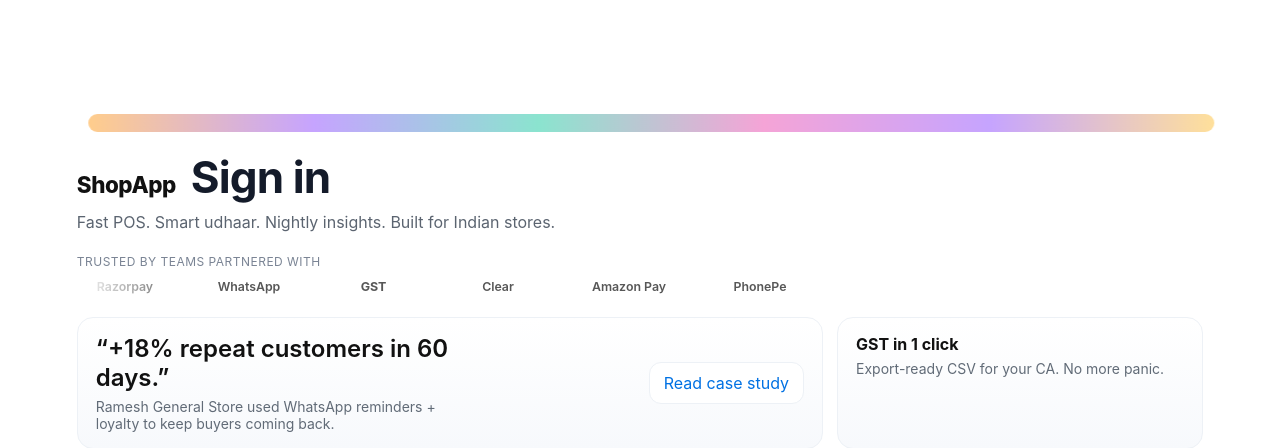
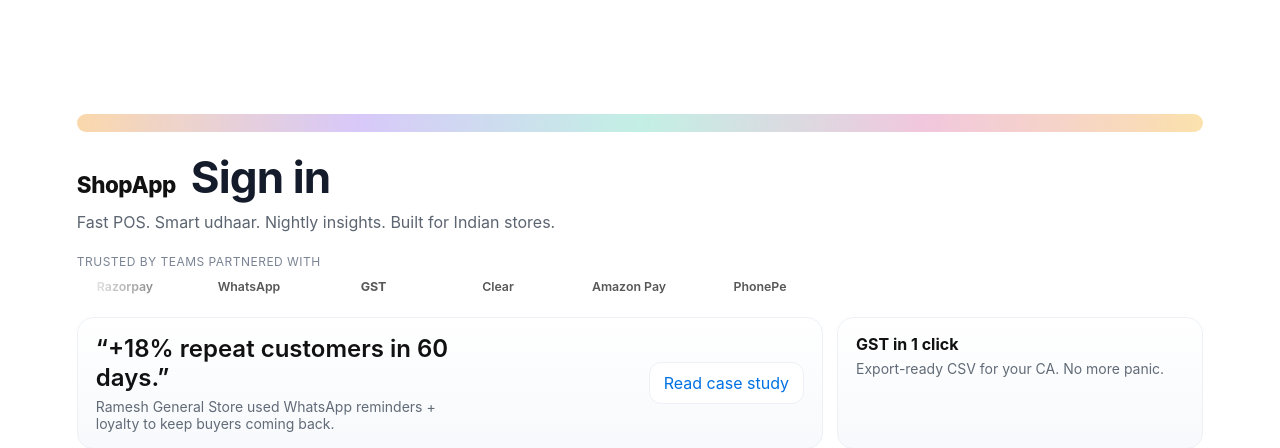
Before and after one commit to ishantswami13-crypto/BILLIONAIR-FIRST-PROJECT, a Flask app: page /login in a window 1280 px wide. Shown: the top 448 px of the page. Run offline with Flask 3, Linux system fonts and the light colour scheme; some web fonts are replaced.

Commit message:
chore: polish login ribbon

```diff
--- a/shopapp/static/css/login.css
+++ b/shopapp/static/css/login.css
@@ -14,10 +14,72 @@
 .tagline .hi{transition:color .2s ease}
 .tagline:hover .hi{color:#111}
 
-.ribbon{height:18px;border-radius:999px;margin:18px 0;
-background:linear-gradient(90deg,#ffcd8c,#c6a4ff,#8be4cf,#f5a4d7,#c6a4ff,#ffe09b);
-animation:slide 12s linear infinite}
-@keyframes slide{from{transform:translateX(-10%)}to{transform:translateX(10%)}}
+/* ——— Premium “Apple-like” ribbon: static gradient + breathing bloom ——— */
+.ribbon {
+  position: relative;
+  height: 18px;
+  border-radius: 999px;
+  margin: 18px 0;
+  overflow: hidden;
+  /* static multi-stop gradient (subtle) */
+  background: linear-gradient(90deg,
+    #ffd9a8 0%,
+    #d7c5ff 25%,
+    #b6f0e2 50%,
+    #f5c2de 75%,
+    #ffe3a9 100%
+  );
+  /* tone it down */
+  filter: saturate(0.9) contrast(0.98);
+  transform: translateZ(0);
+}
+
+/* bloom layer: very soft glow that breathes in place */
+.ribbon::before {
+  content: "";
+  position: absolute; inset: -30px -20%;
+  background: radial-gradient(60% 100% at 50% 50%,
+              rgba(255,255,255,.65), rgba(255,255,255,0) 60%);
+  filter: blur(12px);
+  opacity: .35;
+  animation: ribbon-breathe 6.2s ease-in-out infinite;
+}
+
+/* ultra-subtle sheen that crawls slowly (almost imperceptible) */
+.ribbon::after {
+  content: "";
+  position: absolute; inset: 0;
+  background: linear-gradient(120deg,
+              transparent 0%,
+              rgba(255,255,255,.25) 12%,
+              transparent 26%,
+              transparent 74%,
+              rgba(255,255,255,.18) 88%,
+              transparent 100%);
+  mix-blend-mode: soft-light;
+  opacity: .35;
+  animation: sheen-drift 18s linear infinite;
+}
+
+@keyframes ribbon-breathe {
+  0%, 100% { opacity: .28; filter: blur(10px); }
+  50%      { opacity: .40; filter: blur(14px); }
+}
+
+@keyframes sheen-drift {
+  0%   { transform: translateX(-6%); }
+  100% { transform: translateX(6%); }
+}
+
+/* tiny parallax on scroll (set by JS) */
+.ribbon--bloom {
+  will-change: transform, filter;
+}
+
+/* respect reduced motion */
+@media (prefers-reduced-motion: reduce) {
+  .ribbon::before, .ribbon::after { animation: none; opacity: .25; }
+}
 
 /* Partners */
 .partner-wrap{margin-top:22px;display:grid;gap:8px}
--- a/shopapp/static/js/login.js
+++ b/shopapp/static/js/login.js
@@ -19,3 +19,23 @@
 document.querySelectorAll('.modal').forEach(m => {
   m.addEventListener('click', (e) => { if (e.target === m) m.classList.remove('show'); });
 });
+
+// premium ribbon parallax (very gentle)
+(() => {
+  const ribbon = document.querySelector('.ribbon--bloom');
+  if (!ribbon) return;
+
+  const reduce = window.matchMedia('(prefers-reduced-motion: reduce)').matches;
+
+  const update = () => {
+    const y = window.scrollY || 0;
+    // translate a tiny bit + adjust blur subtly to mimic depth
+    const offset = Math.min(6, y * 0.03);
+    const blur = 0.6 + Math.min(0.8, y * 0.0015);
+    ribbon.style.transform = `translateY(${reduce ? 0 : offset}px)`;
+    ribbon.style.filter = `saturate(0.92) contrast(0.985) blur(${blur}px)`;
+  };
+
+  window.addEventListener('scroll', update, { passive: true });
+  window.addEventListener('load', update);
+})();
--- a/shopapp/templates/auth/login.html
+++ b/shopapp/templates/auth/login.html
@@ -7,7 +7,7 @@
 
 {% block content %}
 <header class="auth-hero reveal">
-  <div class="ribbon" aria-hidden="true"></div>
+  <div class="ribbon ribbon--bloom" aria-hidden="true"></div>
   <h1>
     <span class="brand">ShopApp</span>
     <span class="line">Sign in</span>
```
